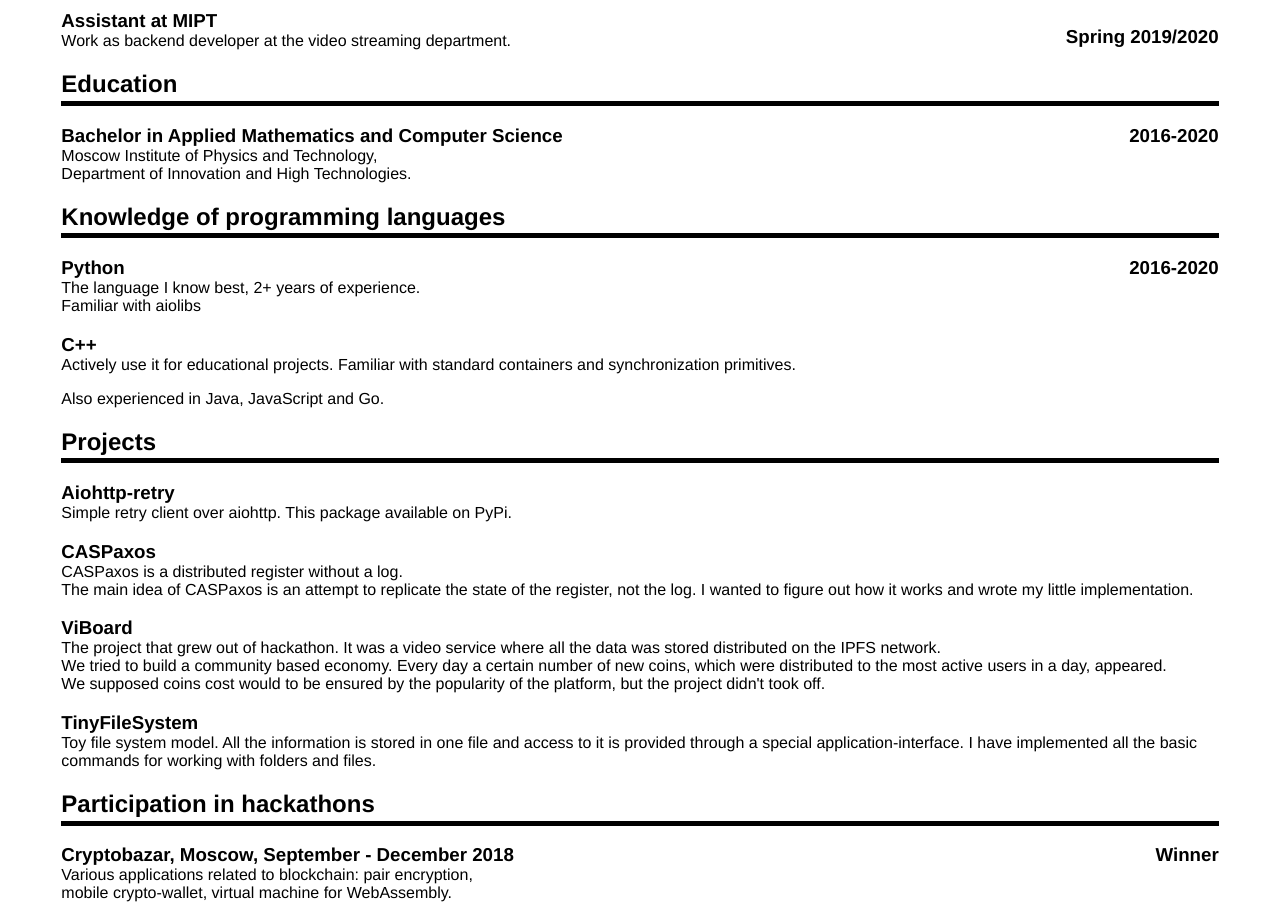
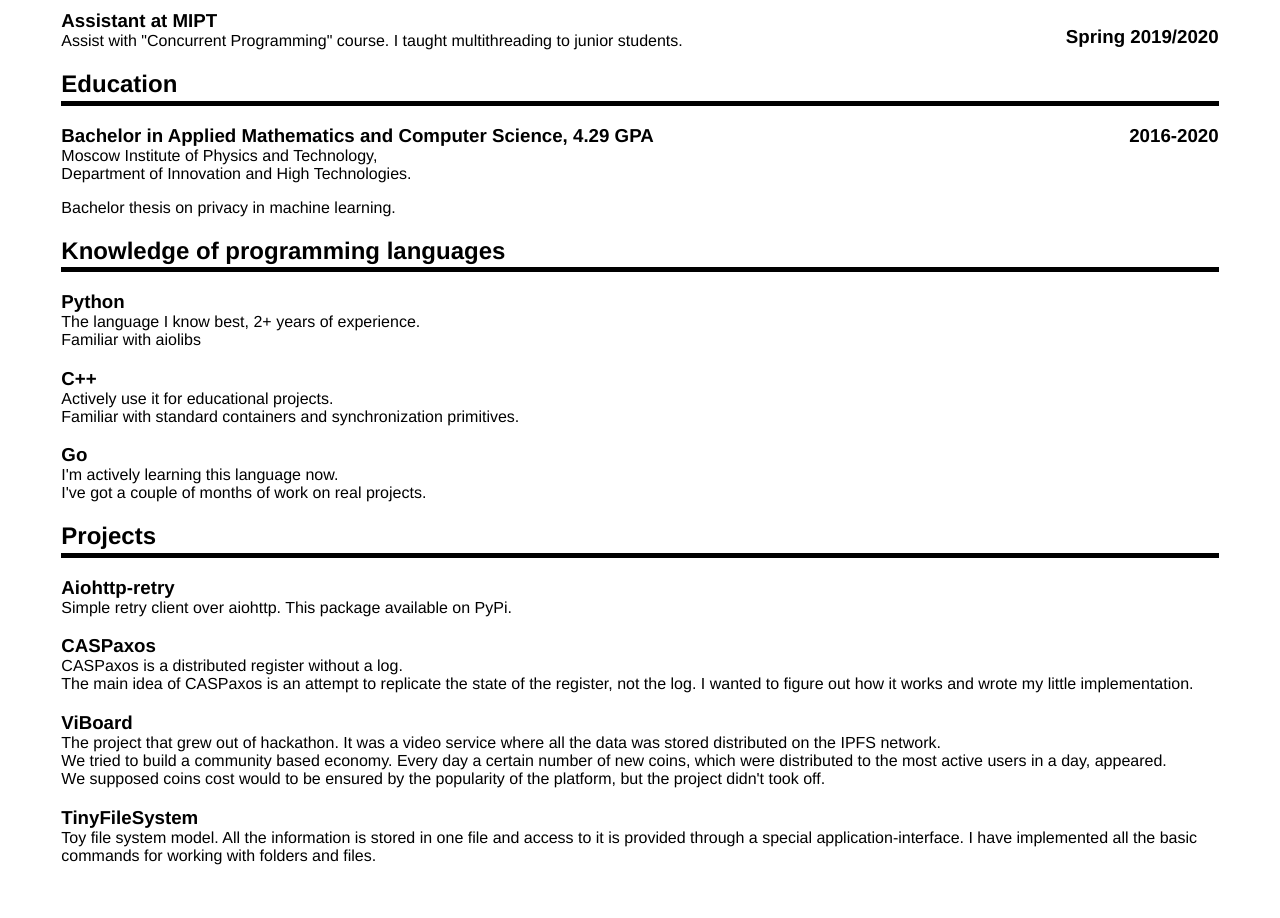
Before and after one commit to inyutin/CV, a plain HTML site: page sources/index.html in a window 1280 px wide. Shown: the part 200-1118 px from the top of the page. After the commit the page ends 1081 px from the top, so only its background shows below. Drawn offline with Linux system fonts and the light colour scheme.

Commit message:
Fix typos

```diff
--- a/sources/index.html
+++ b/sources/index.html
@@ -30,26 +30,29 @@
 
             <h3 class="date">Spring 2019/2020</h3>
             <h3>Assistant at MIPT</h3>
-            <p>Work as backend developer at the video streaming department.</p>
+            <p>Assist with "Concurrent Programming" course. I taught multithreading to junior students.</p>
         </div>
         <div class="entry">
             <h2>Education</h2>
             <div class="line"></div>
             <h3 class="date">2016-2020</h3>
-            <h3>Bachelor in Applied Mathematics and Computer Science</h3>
+            <h3>Bachelor in Applied Mathematics and Computer Science, 4.29 GPA</h3>
             <p>Moscow Institute of Physics and Technology, <br>
                 Department of Innovation and High Technologies.</p>
+            <p>Bachelor thesis on privacy in machine learning.</p>
         </div>
         <div class="entry">
             <h2>Knowledge of programming languages</h2>
             <div class="line"></div>
-            <h3 class="date">2016-2020</h3>
             <h3>Python</h3>
             <p>The language I know best, 2+ years of experience. <br>
                 Familiar with aiolibs</p>
             <h3>C++</h3>
-            <p>Actively use it for educational projects. Familiar with standard containers and synchronization primitives.</p>
-            <p>Also experienced in Java, JavaScript and Go.</p>
+            <p>Actively use it for educational projects. <br>
+               Familiar with standard containers and synchronization primitives.</p>
+            <h3>Go</h3>
+            <p>I'm actively learning this language now. <br>
+               I've got a couple of months of work on real projects.</p>
         </div>
         <div class="entry">
             <h2>Projects</h2>
@@ -78,15 +81,5 @@
             </p>
 
         </div>
-        <div class="entry">
-            <h2>Participation in hackathons</h2>
-            <div class="line"></div>
-            <h3 class="date">Winner</h3>
-            <h3>Cryptobazar, Moscow, September - December 2018</h3>
-            <p>
-                Various applications related to blockchain: pair encryption, <br>
-                mobile crypto-wallet, virtual machine for WebAssembly.
-            </p>
-        </div>
     </body>
 </html>
```
Also changed, not shown: 1 other file.
